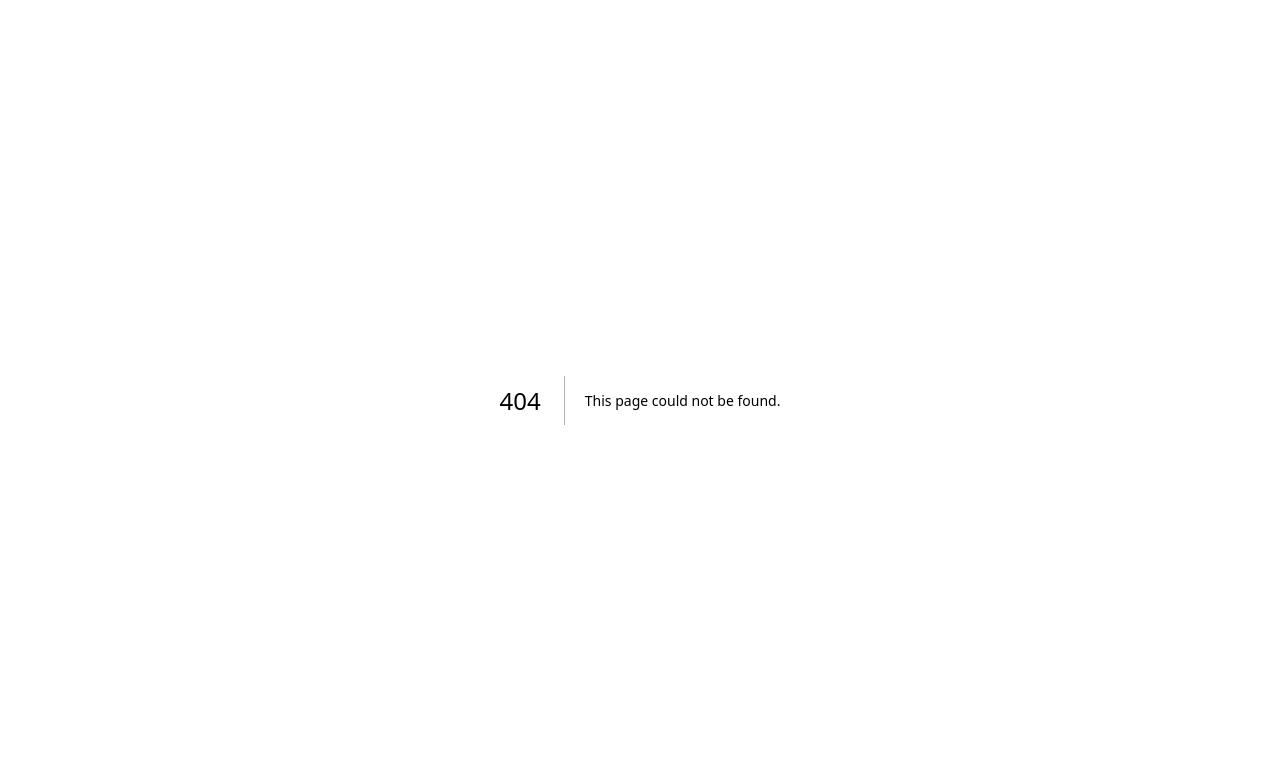
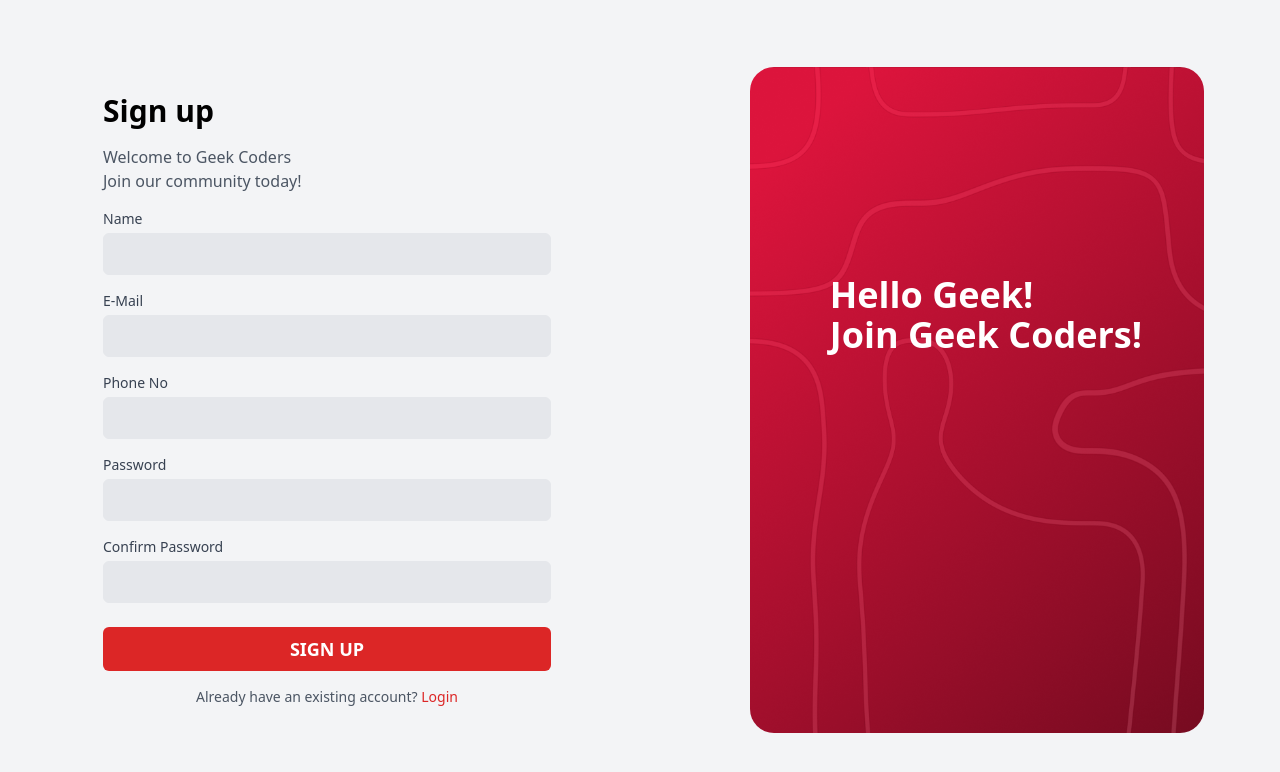
Before and after one commit to geekcoders-community/GeekCoders.Community, a Next.js app: page /signup in a window 1280 px wide. Before the commit this address had no page. Shown: the top 772 px of the page. Built offline with nearby package versions, Linux system fonts and the light colour scheme.

Commit message:
added google icon

```diff
--- a/app/login/login.js
+++ b/app/login/page.js
@@ -1,4 +1,5 @@
-
+import Image from "next/image";
+import google from '../assets/Google.png';
 export default function Login(){
 
 return(<>
@@ -67,8 +68,8 @@
           <hr className="border-t-2 border-gray-300 my-4" />
           <button
               type="submit"
-              className="w-full text-gray-400 py-2 rounded-md text-sm font-semibold border-2 border-red-600"
-            >Continue using Google</button>
+              className="w-full flex justify-center items-center text-gray-400 py-2 rounded-md text-sm font-semibold border-2 border-red-600"
+            >Continue using Google <Image src={google} width={20} className="ml-2"/></button>
               {/* Link to sign up Page */}
           <p className="mt-4 text-center text-sm text-gray-600">
             Don't have an account? <a href="#" className="text-red-600 hover:underline">Sign Up</a>
--- a/app/page.js
+++ b/app/page.js
@@ -1,9 +1,9 @@
-import Login from "./login/login";
+import Login from "./login/page";
 
 export default function Home() {
   return (
     <>
-      <Login/>
+      <div>home</div>
     </>
   );
 }
--- a/app/signup/signup.js
+++ b/app/signup/page.js
@@ -75,10 +75,10 @@
       </div>
 
       {/* Red Box Section - Right Side */}
-      <div className="hidden md:flex flex-1 items-center justify-center">
-        <div className="bg-red-600 text-white text-center px-8 py-20 rounded-3xl w-3/4 h-5/6">
+      <div className="hidden md:flex pl-5 flex-1 items-center justify-center">
+     <div className="bg-[url('./assets/loginframe.png')] bg-cover bg-center text-white pl-20 px-8 py-20 rounded-3xl w-3/4 h-5/6">
           <h1 className="text-4xl font-bold mt-32">Hello Geek!</h1>
-          <p className="mt-2 text-lg">Join Geek Coders</p>
+          <h1 className="text-4xl font-bold">Join Geek Coders!</h1>
         </div>
       </div>
     </div>
```
